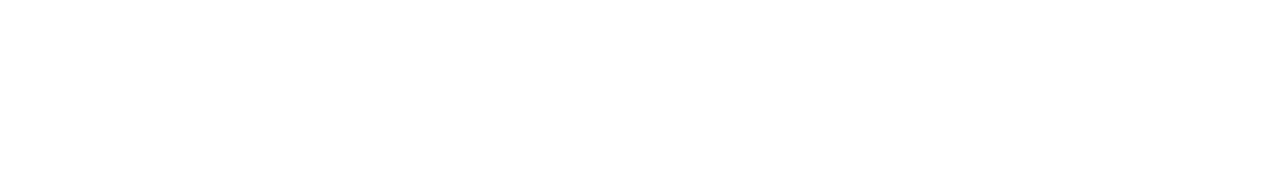
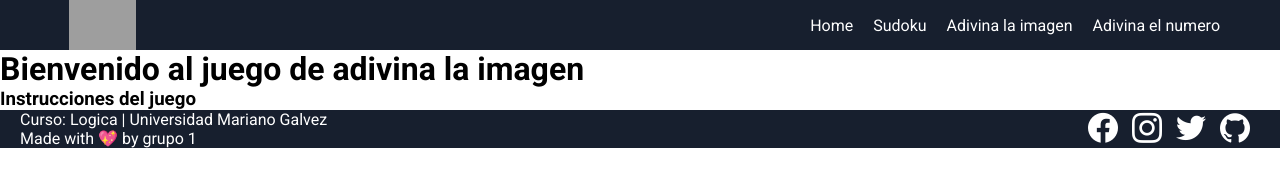
Before and after one commit to Dounder/proyecto-final-logica, a plain HTML site: page html/home-adivinaLaImagen.html in a window 1280 px wide. Drawn offline with Linux system fonts and the light colour scheme; grey boxes are pictures that could not be loaded.

Commit message:
Footer y header terminados, tambien se añadieron las fonts de icomoon

```diff
--- a/css/home.css
+++ b/css/home.css
@@ -0,0 +1,155 @@
+@import url('https://fonts.googleapis.com/css?family=Roboto:300i,400,500,700&display=swap');
+
+*{
+    margin: 0;
+    padding: 0;
+    font-family: 'Roboto', sans-serif;
+}
+
+button{
+    background: transparent;
+    border-radius: 25px;
+    height: 25px;
+    width: 25px;
+}
+
+@font-face {
+    font-family: 'icomoon';
+    src:  url('../fonts/icomoon.eot?dc1kkj');
+    src:  url('../fonts/icomoon.eot?dc1kkj#iefix') format('embedded-opentype'),
+      url('../fonts/icomoon.ttf?dc1kkj') format('truetype'),
+      url('../fonts/icomoon.woff?dc1kkj') format('woff'),
+      url('../fonts/icomoon.svg?dc1kkj#icomoon') format('svg');
+    font-weight: normal;
+    font-style: normal;
+    font-display: block;
+  }
+
+  [class^="icon-"], [class*=" icon-"] {
+    /* use !important to prevent issues with browser extensions that change fonts */
+    font-family: 'icomoon' !important;
+    speak-as: none;
+    font-style: normal;
+    font-weight: normal;
+    font-variant: normal;
+    text-transform: none;
+    line-height: 1;
+
+    /* Better Font Rendering =========== */
+    -webkit-font-smoothing: antialiased;
+    -moz-osx-font-smoothing: grayscale;
+  }
+
+  .icon-instagram:before {
+    content: "\e900";
+    /* color: #e4405f; */
+  }
+  .icon-twitter:before {
+    content: "\e901";
+    /* color: #1da1f2; */
+  }
+  .icon-facebook:before {
+    content: "\e902";
+    /* color: #1877f2; */
+  }
+  .icon-folder:before {
+    content: "\e92f";
+  }
+  .icon-folder-open:before {
+    content: "\e930";
+  }
+  .icon-folder-download:before {
+    content: "\e933";
+  }
+  .icon-circle-up:before {
+    content: "\ea41";
+  }
+  .icon-circle-right:before {
+    content: "\ea42";
+  }
+  .icon-circle-down:before {
+    content: "\ea43";
+  }
+  .icon-circle-left:before {
+    content: "\ea44";
+  }
+  .icon-github:before {
+    content: "\eab0";
+  }
+
+
+:root{
+    --background-color1: #25344E;
+    --button-color2: #3D4F6E;
+    --button-color2-hover: #344461;
+    --header-color: #171F2E;
+    --gray-background: #e0e0e0;
+    --font-color: white;
+    --font-color-2: #262323;
+}
+
+
+/* -------------------------------------------------header */
+
+.header{
+    background-color: var(--header-color);
+    margin: 0 auto;
+    display: flex;
+    justify-content: space-between;
+    height: 50px;
+    width: 100%;
+    align-items: center;
+}
+
+.header ul{
+    display: flex;
+    margin-right: 50px;
+}
+.header ul li{
+    margin: 0 10px;
+    list-style: none;
+}
+.header ul li a{
+    color: var(--font-color);
+    text-decoration: none;
+}
+
+.header .logo{
+    margin-left: 40px;
+    width: 125px;
+    height: 100%;
+    background-image: url('https://pngimage.net/wp-content/uploads/2018/06/logos-anime-png-6.png');
+    background-repeat: no-repeat;
+    background-position: center;
+    background-size: contain;
+
+}
+
+
+/* -------------------------------------------------footer */
+
+.footer{
+    width: 100%;
+    display: flex;
+    justify-content: space-between;
+    align-items: center;
+    height: 100%;
+    background-color: var(--header-color);
+}
+
+.social{
+    margin-right: 20px;
+}
+
+.social-link{
+    color: var(--font-color);
+    text-decoration: none;
+    font-size: 30px;
+    margin-right: 10px;
+}
+
+.footer .details{
+    margin-left: 20px;
+    display: flex;
+    color: var(--font-color);
+}
--- a/html/home-adivinaLaImagen.html
+++ b/html/home-adivinaLaImagen.html
@@ -4,9 +4,36 @@
     <meta charset="UTF-8">
     <meta name="viewport" content="width=device-width, initial-scale=1.0">
     <link rel="stylesheet" href="/css/adivinaLaImagen.css">
+    <link rel="stylesheet" href="/css/home.css">
     <title>Adivina la imagen</title>
 </head>
 <body>
-
+    <header class="header">
+        <figure class="logo"></figure>
+        <div class="options">
+            <ul>
+                <li><a href="../homepage.html">Home</a></li>
+                <li><a href="">Sudoku</a></li>
+                <li><a href="home-adivinaLaImagen.html">Adivina la imagen</a></li>
+                <li><a href="#">Adivina el numero</a></li>
+            </ul>
+        </div>
+    </header>
+    <main>
+        <h1>Bienvenido al juego de adivina la imagen</h1>
+        <h3>Instrucciones del juego</h3>
+    </main>
+    <footer class="footer">
+        <div class="details">
+            <p>Curso: Logica | Universidad Mariano Galvez <br>
+            Made with 💖 by grupo 1 </p>
+        </div>
+        <div class="social">
+            <a href="#" class="social-link icon-facebook"></a>
+            <a href="#" class="social-link icon-instagram"></a>
+            <a href="#" class="social-link icon-twitter"></a>
+            <a href="#" class="social-link icon-github"></a>
+        </div>
+    </footer>
 </body>
 </html>
```
Also changed, not shown: homepage.html (+23 -0 lines), fonts/icomoon.ttf (added), fonts/icomoon.woff (added), 2 other files.
